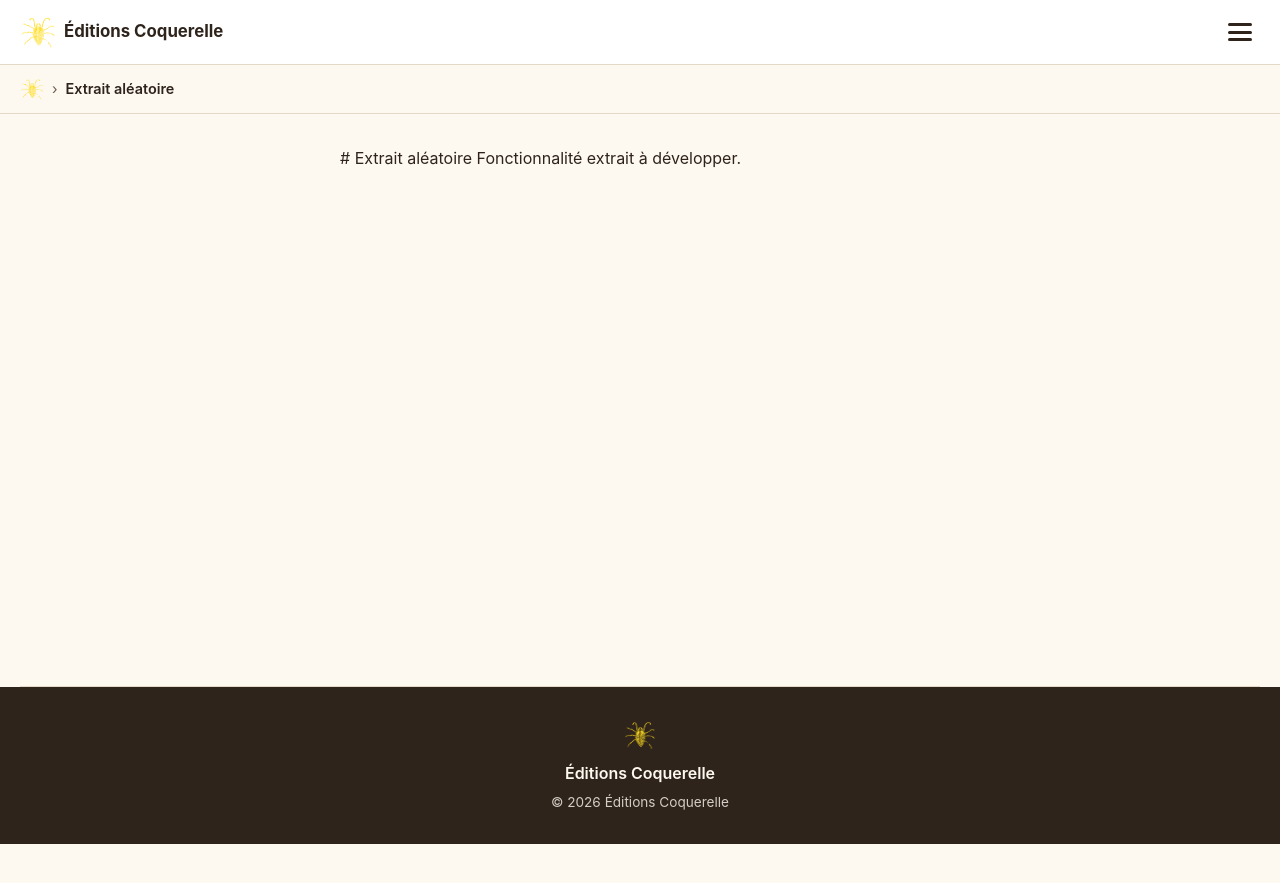
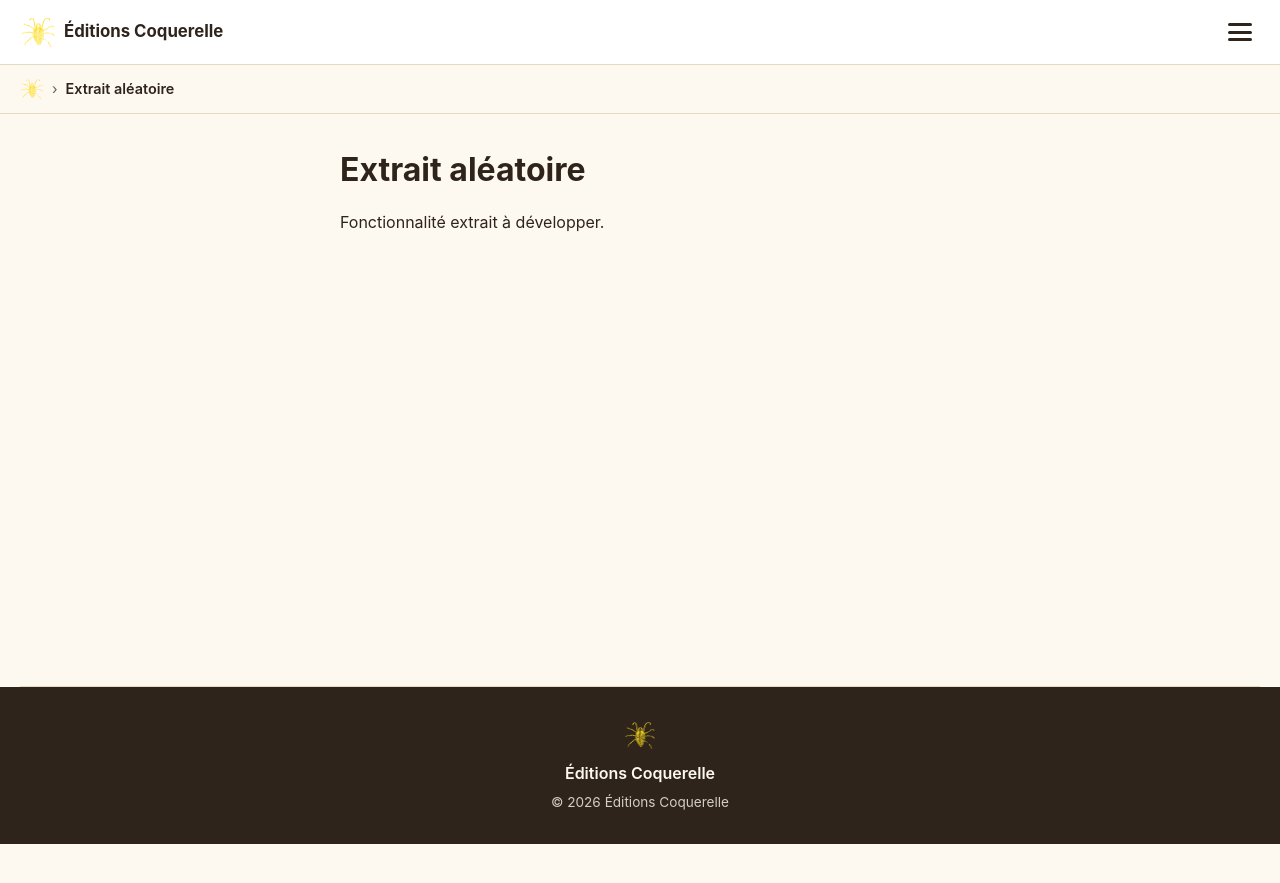
Before and after one commit to Tortoklevesque/EditionsCoquerelle, a Jekyll site: the page built from extrait-aleatoire.md, in a window 1280 px wide. Shown: the top 883 px of the page. Built offline with Jekyll 4.4.1, drawn with Linux system fonts in a browser that asks for light colours.

Commit message:
Active l'interprétation du Markdown dans les pages intérieures
Les titres (# ...) et paragraphes à l'intérieur de <div class="page-content"> s'affichaient en texte brut : ajout de markdown="1" pour kramdown.

Assisted-by: Claude (Anthropic)

```diff
--- a/extrait-aleatoire.md
+++ b/extrait-aleatoire.md
@@ -4,7 +4,7 @@ title: Extrait aléatoire
 permalink: /extrait-aleatoire/
 ---
 
-<div class="page-content">
+<div class="page-content" markdown="1">
 
 # Extrait aléatoire
 
```
Also changed, not shown: auteur.md (+1 -1 lines), catalogue.md (+1 -1 lines), editeur.md (+1 -1 lines), extraits.md (+1 -1 lines), images/cover_tortok.jpg (added).
